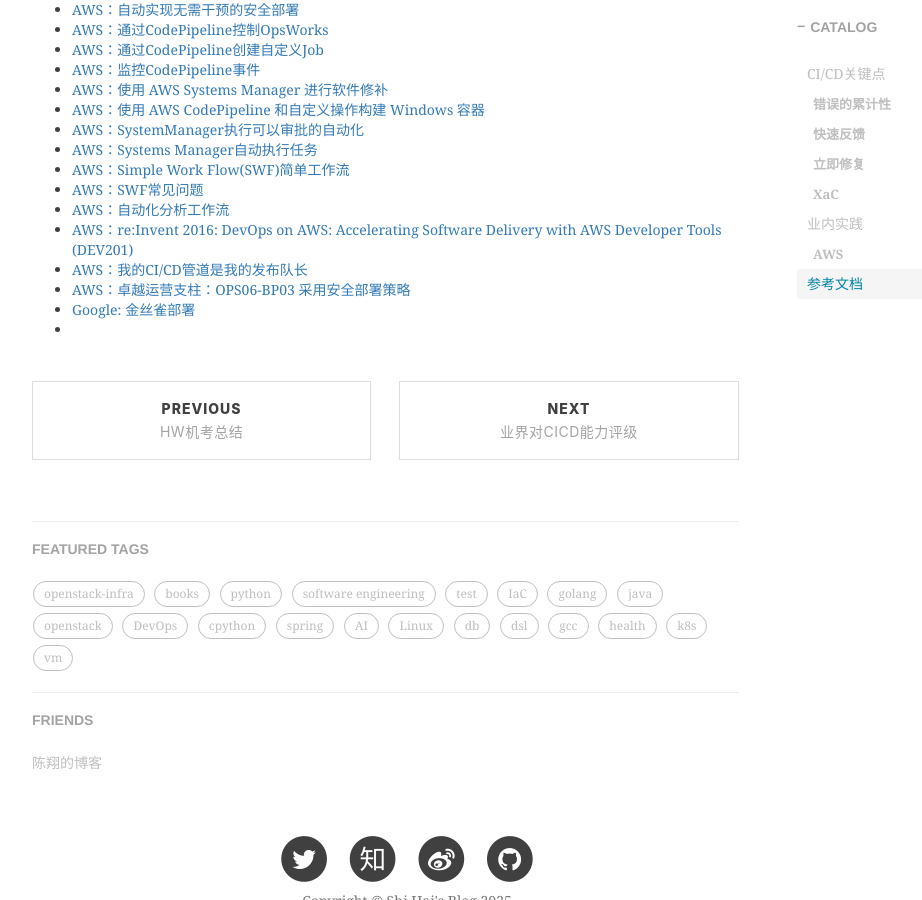
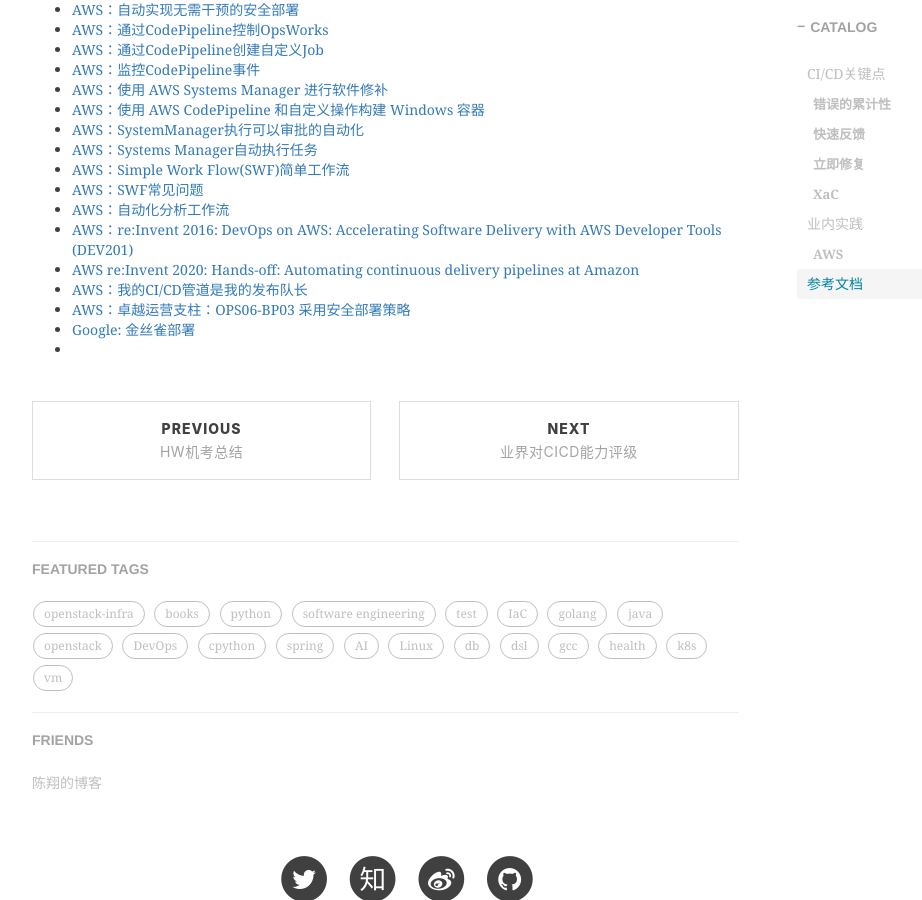
Before and after one commit to shihai1991/shihai1991.github.io, a Jekyll site: the page built from _posts/2024-10-06-持续集成与持续交付.md, in a window 1280 px wide and 900 px high, scrolled down 1486 px. Shown: the whole window, without its empty margins (233-1155 px from the left). Built offline with Jekyll 4.4.1, drawn with Linux system fonts in a browser that asks for light colours; nearby versions of some CDN libraries; comment, search, counter and statistics services are not loaded.

Commit message:
Update 2024-10-06-持续集成与持续交付.md

```diff
--- a/_posts/2024-10-06-持续集成与持续交付.md
+++ b/_posts/2024-10-06-持续集成与持续交付.md
@@ -54,6 +54,7 @@
 - [AWS：SWF常见问题](https://aws.amazon.com/cn/swf/faqs/)
 - [AWS：自动化分析工作流](https://aws.amazon.com/cn/blogs/big-data/automating-analytic-workflows-on-aws/)
 - [AWS：re:Invent 2016: DevOps on AWS: Accelerating Software Delivery with AWS Developer Tools (DEV201)](https://www.youtube.com/watch?v=-ddpq2VQNxo)
+- [AWS re:Invent 2020: Hands-off: Automating continuous delivery pipelines at Amazon](https://www.youtube.com/watch?v=ngnMj1zbMPY)
 - [AWS：我的CI/CD管道是我的发布队长](https://aws.amazon.com/cn/builders-library/cicd-pipeline/)
 - [AWS：卓越运营支柱：OPS06-BP03 采用安全部署策略](https://docs.aws.amazon.com/wellarchitected/latest/operational-excellence-pillar/ops_mit_deploy_risks_deploy_mgmt_sys.html)
 - [Google: 金丝雀部署](https://sre.google/workbook/canarying-releases/)
```
